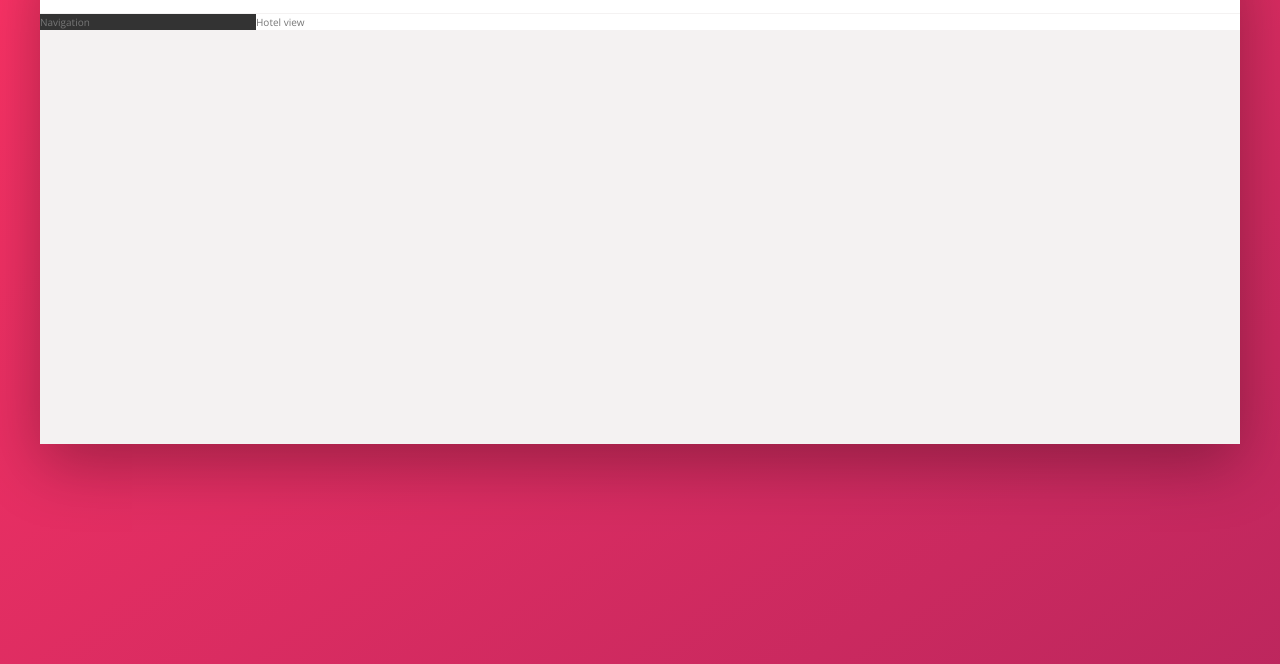
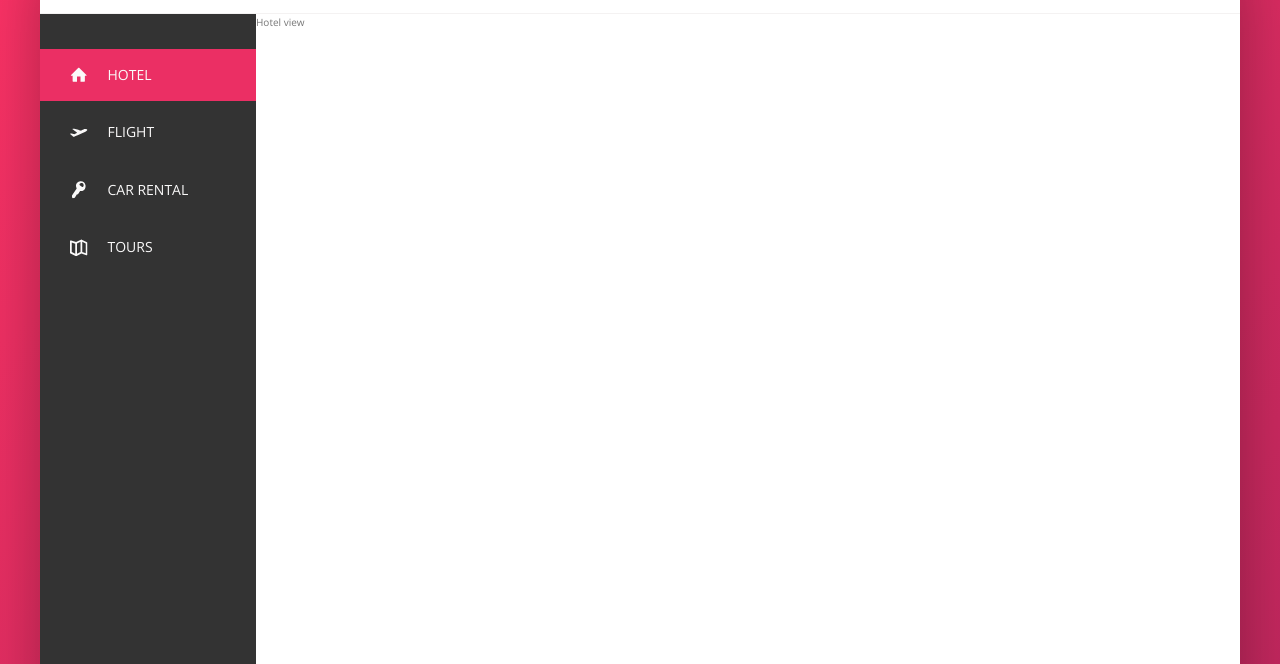
Before and after one commit to tlorent/advancedcss-trillo, a website: page index.html in a window 1280 px wide. Shown: the part 136-800 px from the top of the page. Drawn offline with nearby package versions, Linux system fonts and the light colour scheme.

Commit message:
feat: Add the navigation.

```diff
--- a/index.html
+++ b/index.html
@@ -55,7 +55,45 @@
         </nav>
       </header>
       <div class="content">
-        <nav class="sidebar">Navigation</nav>
+        <nav class="sidebar">
+          <ul class="side-nav">
+            <li class="side-nav__item side-nav__item--active">
+              <a href="#" class="side-nav__link">
+                <svg class="side-nav__icon">
+                  <use xlink:href="img/sprite.svg#icon-home"></use>
+                </svg>
+                <span>Hotel</span>
+              </a>
+            </li>
+            <li class="side-nav__item">
+              <a href="#" class="side-nav__link">
+                <svg class="side-nav__icon">
+                  <use xlink:href="img/sprite.svg#icon-aircraft-take-off"></use>
+                </svg>
+                <span>Flight</span>
+              </a>
+            </li>
+            <li class="side-nav__item">
+              <a href="#" class="side-nav__link">
+                <svg class="side-nav__icon">
+                  <use xlink:href="img/sprite.svg#icon-key"></use>
+                </svg>
+                <span>Car Rental</span>
+              </a>
+            </li>
+            <li class="side-nav__item">
+              <a href="#" class="side-nav__link">
+                <svg class="side-nav__icon">
+                  <use xlink:href="img/sprite.svg#icon-map"></use>
+                </svg>
+                <span>Tours</span>
+              </a>
+            </li>
+          </ul>
+
+          <div class="legal">&copy; 2020 by trillo. All rights reserved.</div>
+        </nav>
+
         <main class="hotel-view">Hotel view</main>
       </div>
     </div>
--- a/sass/_components.scss
+++ b/sass/_components.scss
@@ -108,3 +108,70 @@
     margin-right: 1rem;
   }
 }
+
+// SIDE NAV
+.side-nav {
+  font-size: 1.4rem;
+  list-style: none;
+  margin-top: 3.5rem;
+
+  &__item {
+    position: relative;
+
+    &:not(:last-child) {
+      margin-bottom: 0.5rem;
+    }
+  }
+
+  &__item:before {
+    content: "";
+    position: absolute;
+    top: 0;
+    left: 0;
+    height: 100%;
+    width: 3px;
+    background-color: var(--color-primary);
+    transform: scaleY(0);
+    transition: transform 0.2s, width 0.4s cubic-bezier(1, 0, 0, 1) 0.2s,
+      background-color 0.1s;
+  }
+
+  &__item:hover::before,
+  &__item--active::before {
+    transform: scaleY(1);
+    width: 100%;
+  }
+
+  &__item:active::before {
+    background-color: var(--color-primary-light);
+  }
+
+  &__link:link,
+  &__link:visited {
+    color: var(--color-grey-light-1);
+    text-decoration: none;
+    text-transform: uppercase;
+    display: block;
+    padding: 1.5rem 3rem;
+    position: relative;
+    z-index: 10;
+
+    display: flex;
+    align-items: center;
+  }
+
+  &__icon {
+    width: 1.75rem;
+    height: 1.75rem;
+    margin-right: 2rem;
+    fill: currentColor;
+  }
+}
+
+// LEGAL
+.legal {
+  font-size: 1.2rem;
+  text-align: center;
+  padding: 2.5rem;
+  color: var(--color-grey-light-4);
+}
--- a/sass/_layout.scss
+++ b/sass/_layout.scss
@@ -24,6 +24,9 @@
 
 .sidebar {
   background-color: var(--color-grey-dark-1);
+  display: flex;
+  flex-direction: column;
+  justify-content: space-between;
 
   flex: 0 0 18%;
 }
@@ -31,4 +34,6 @@
 .hotel-view {
   background-color: #fff;
   flex: 1;
+
+  height: 80rem;
 }
```
Also changed, not shown: css/style.css.
